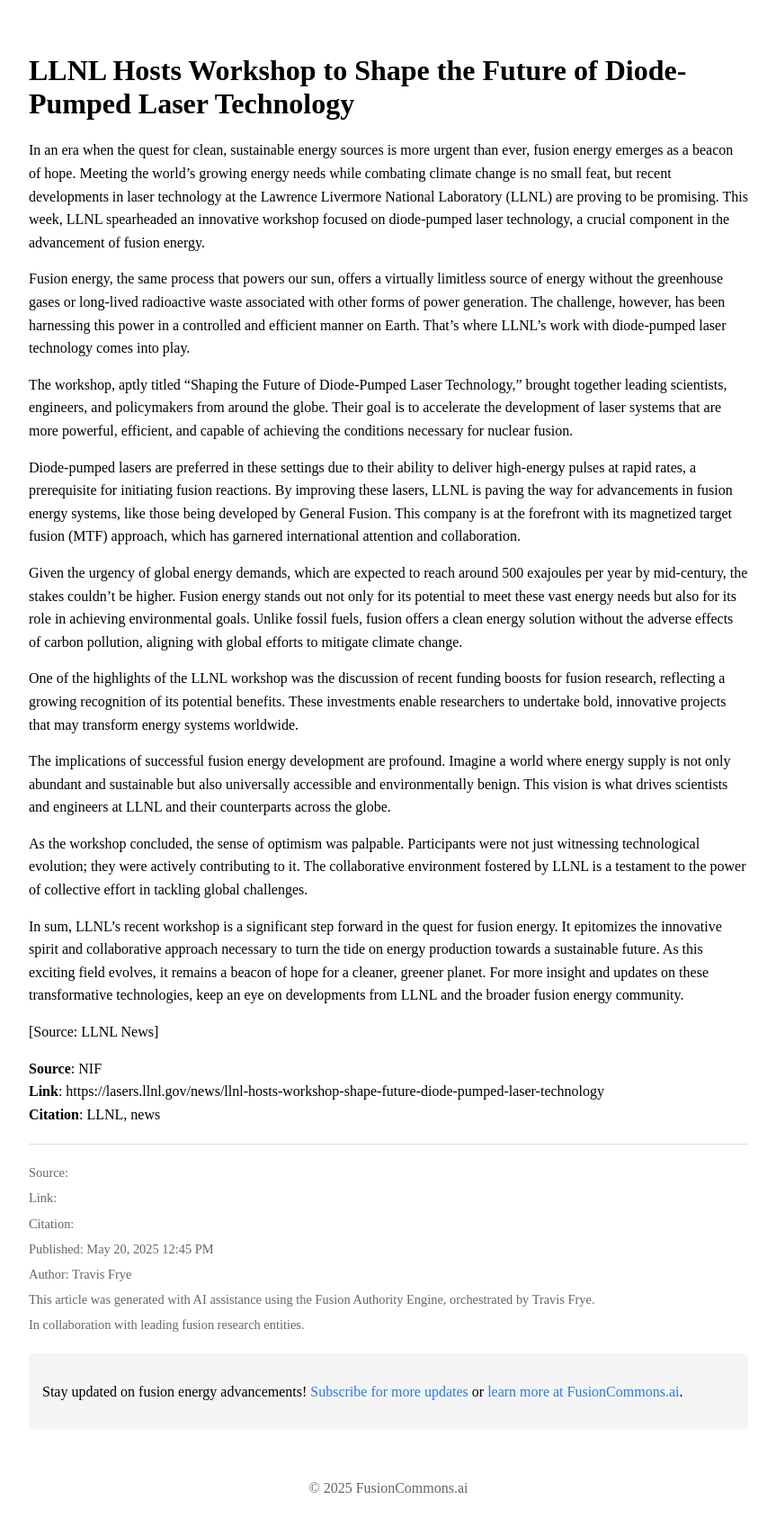
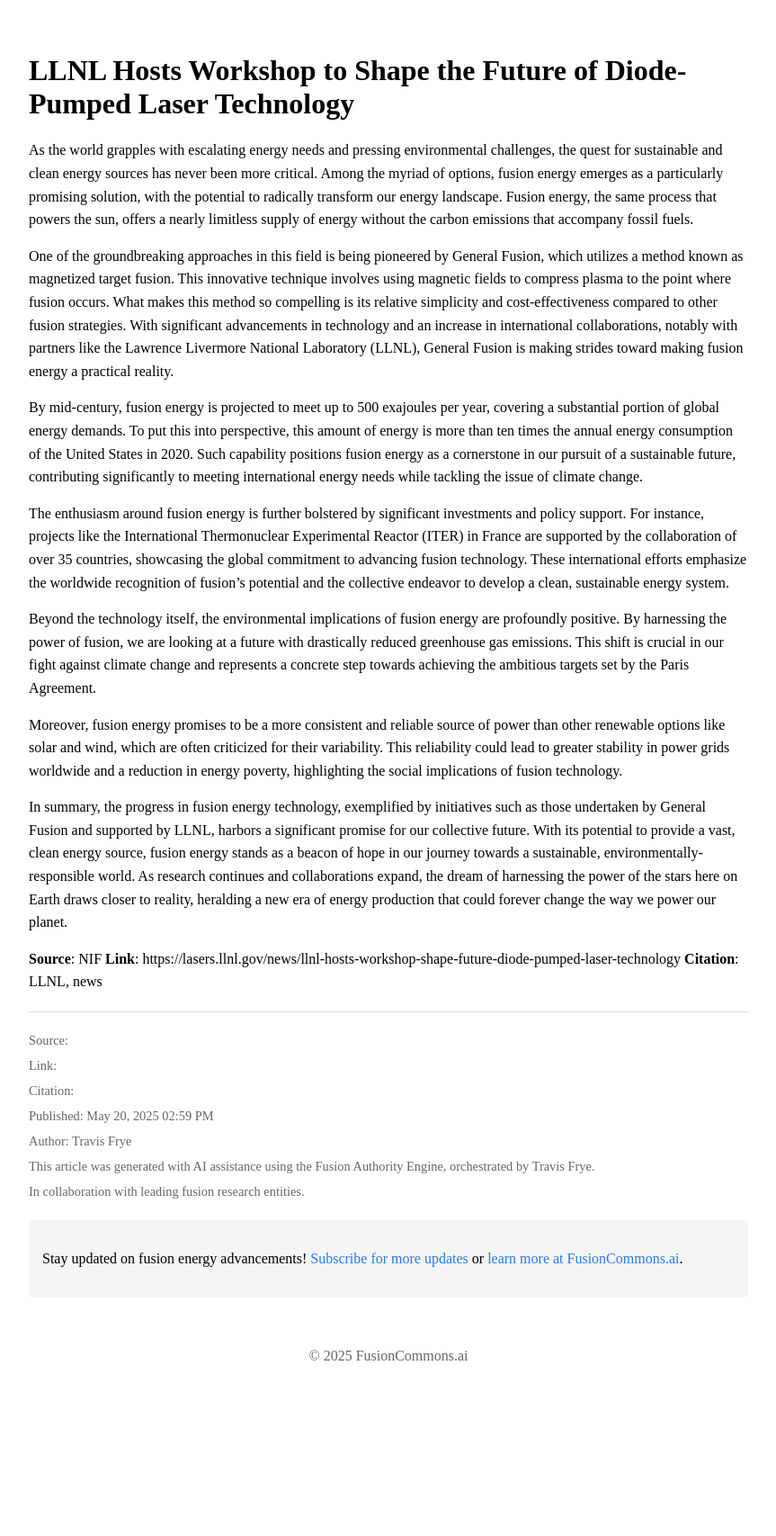
Before and after one commit to hyperpoint/hyperpoint.github.io, a Jekyll site: the page built from _posts/2025-05-20-40ed3765449f659ae77570ddcc343580-llnl-hosts-workshop-to-shape-the-future-of-diode-pumped-laser-technology.md, in a window 1280 px wide. Shown: the part 201-1908 px from the top of the page at 90% size, without its empty margins (208-1071 px from the left). Built offline with Jekyll 4.4.1, drawn with Linux system fonts in a browser that asks for light colours; after the commit the page ends 1761 px from its top, so only the background shows below that.

Commit message:
Update blog post: LLNL Hosts Workshop to Shape the Future of Diode-Pumped Laser Technology

```diff
--- a/_posts/2025-05-20-40ed3765449f659ae77570ddcc343580-llnl-hosts-workshop-to-shape-the-future-of-diode-pumped-laser-technology.md
+++ b/_posts/2025-05-20-40ed3765449f659ae77570ddcc343580-llnl-hosts-workshop-to-shape-the-future-of-diode-pumped-laser-technology.md
@@ -1,7 +1,7 @@
 ---
 layout: post
 title: "LLNL Hosts Workshop to Shape the Future of Diode-Pumped Laser Technology"
-date: 2025-05-20 12:45:48
+date: 2025-05-20 14:59:01
 categories: [fusion, energy]
 permalink: "/posts/2025/05/20/llnl-hosts-workshop-to-shape-the-future-of-diode-pumped-laser-technology/"
 author: Travis Frye
@@ -9,25 +9,19 @@ note: This article was generated with AI assistance using the Fusion Authority E
 collaboration: In collaboration with leading fusion research entities.
 ---
 
-In an era when the quest for clean, sustainable energy sources is more urgent than ever, fusion energy emerges as a beacon of hope. Meeting the world's growing energy needs while combating climate change is no small feat, but recent developments in laser technology at the Lawrence Livermore National Laboratory (LLNL) are proving to be promising. This week, LLNL spearheaded an innovative workshop focused on diode-pumped laser technology, a crucial component in the advancement of fusion energy.
+As the world grapples with escalating energy needs and pressing environmental challenges, the quest for sustainable and clean energy sources has never been more critical. Among the myriad of options, fusion energy emerges as a particularly promising solution, with the potential to radically transform our energy landscape. Fusion energy, the same process that powers the sun, offers a nearly limitless supply of energy without the carbon emissions that accompany fossil fuels.
 
-Fusion energy, the same process that powers our sun, offers a virtually limitless source of energy without the greenhouse gases or long-lived radioactive waste associated with other forms of power generation. The challenge, however, has been harnessing this power in a controlled and efficient manner on Earth. That's where LLNL's work with diode-pumped laser technology comes into play.
+One of the groundbreaking approaches in this field is being pioneered by General Fusion, which utilizes a method known as magnetized target fusion. This innovative technique involves using magnetic fields to compress plasma to the point where fusion occurs. What makes this method so compelling is its relative simplicity and cost-effectiveness compared to other fusion strategies. With significant advancements in technology and an increase in international collaborations, notably with partners like the Lawrence Livermore National Laboratory (LLNL), General Fusion is making strides toward making fusion energy a practical reality.
 
-The workshop, aptly titled "Shaping the Future of Diode-Pumped Laser Technology," brought together leading scientists, engineers, and policymakers from around the globe. Their goal is to accelerate the development of laser systems that are more powerful, efficient, and capable of achieving the conditions necessary for nuclear fusion.
+By mid-century, fusion energy is projected to meet up to 500 exajoules per year, covering a substantial portion of global energy demands. To put this into perspective, this amount of energy is more than ten times the annual energy consumption of the United States in 2020. Such capability positions fusion energy as a cornerstone in our pursuit of a sustainable future, contributing significantly to meeting international energy needs while tackling the issue of climate change.
 
-Diode-pumped lasers are preferred in these settings due to their ability to deliver high-energy pulses at rapid rates, a prerequisite for initiating fusion reactions. By improving these lasers, LLNL is paving the way for advancements in fusion energy systems, like those being developed by General Fusion. This company is at the forefront with its magnetized target fusion (MTF) approach, which has garnered international attention and collaboration.
+The enthusiasm around fusion energy is further bolstered by significant investments and policy support. For instance, projects like the International Thermonuclear Experimental Reactor (ITER) in France are supported by the collaboration of over 35 countries, showcasing the global commitment to advancing fusion technology. These international efforts emphasize the worldwide recognition of fusion's potential and the collective endeavor to develop a clean, sustainable energy system.
 
-Given the urgency of global energy demands, which are expected to reach around 500 exajoules per year by mid-century, the stakes couldn’t be higher. Fusion energy stands out not only for its potential to meet these vast energy needs but also for its role in achieving environmental goals. Unlike fossil fuels, fusion offers a clean energy solution without the adverse effects of carbon pollution, aligning with global efforts to mitigate climate change.
+Beyond the technology itself, the environmental implications of fusion energy are profoundly positive. By harnessing the power of fusion, we are looking at a future with drastically reduced greenhouse gas emissions. This shift is crucial in our fight against climate change and represents a concrete step towards achieving the ambitious targets set by the Paris Agreement.
 
-One of the highlights of the LLNL workshop was the discussion of recent funding boosts for fusion research, reflecting a growing recognition of its potential benefits. These investments enable researchers to undertake bold, innovative projects that may transform energy systems worldwide.
+Moreover, fusion energy promises to be a more consistent and reliable source of power than other renewable options like solar and wind, which are often criticized for their variability. This reliability could lead to greater stability in power grids worldwide and a reduction in energy poverty, highlighting the social implications of fusion technology.
 
-The implications of successful fusion energy development are profound. Imagine a world where energy supply is not only abundant and sustainable but also universally accessible and environmentally benign. This vision is what drives scientists and engineers at LLNL and their counterparts across the globe.
-
-As the workshop concluded, the sense of optimism was palpable. Participants were not just witnessing technological evolution; they were actively contributing to it. The collaborative environment fostered by LLNL is a testament to the power of collective effort in tackling global challenges.
-
-In sum, LLNL's recent workshop is a significant step forward in the quest for fusion energy. It epitomizes the innovative spirit and collaborative approach necessary to turn the tide on energy production towards a sustainable future. As this exciting field evolves, it remains a beacon of hope for a cleaner, greener planet. For more insight and updates on these transformative technologies, keep an eye on developments from LLNL and the broader fusion energy community.
-
-[Source: LLNL News]
+In summary, the progress in fusion energy technology, exemplified by initiatives such as those undertaken by General Fusion and supported by LLNL, harbors a significant promise for our collective future. With its potential to provide a vast, clean energy source, fusion energy stands as a beacon of hope in our journey towards a sustainable, environmentally-responsible world. As research continues and collaborations expand, the dream of harnessing the power of the stars here on Earth draws closer to reality, heralding a new era of energy production that could forever change the way we power our planet.
 
 **Source**: NIF
 **Link**: https://lasers.llnl.gov/news/llnl-hosts-workshop-shape-future-diode-pumped-laser-technology
```
